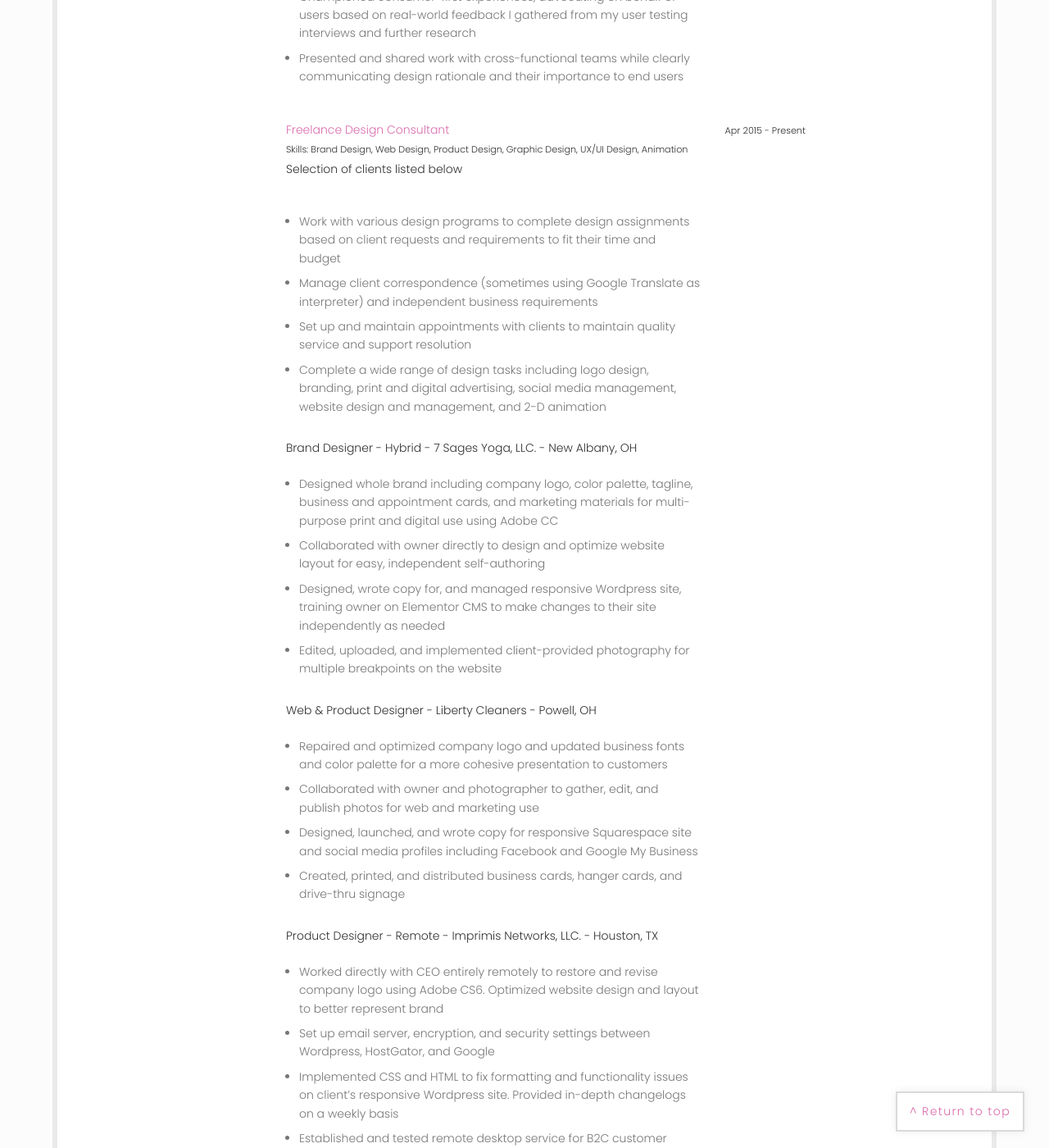
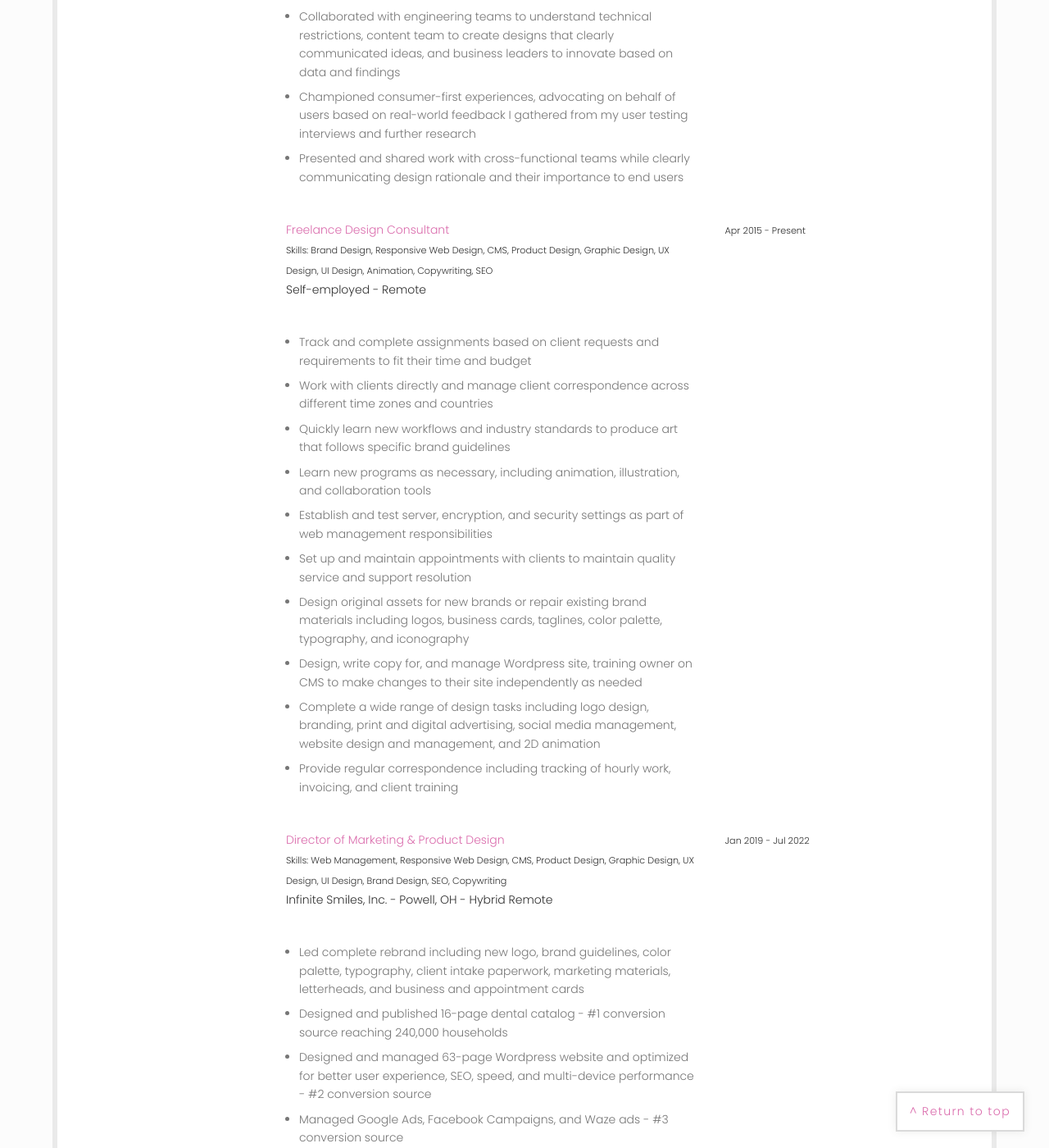
Before and after one commit to Kaedurr/portfolio, a Jekyll site: the page built from resume.html, in a window 1280 px wide and 1400 px high, scrolled down 2656 px. Shown: the whole window at 82% size. Built offline with Jekyll 4.4.1, drawn with Linux system fonts in a browser that asks for light colours; some web fonts are replaced; some of the changed text lies outside the part shown.

Commit message:
Update resume
Updating resume with better formatted print version and updated skills and job descriptions

```diff
--- a/resume.html
+++ b/resume.html
@@ -22,16 +22,16 @@ categories: Kate Durr, Resume
 				   	<img src="img/resume-img-20230117-01.jpg" alt="Kate Durr with purple hair in business suit poses in front of 'The Great Wave off Kanagawa'" class="resp main-image"/>
 			      </div>
 			      <div class="col-md-8 resume-center">
-			      	<div><p><span class="e-heading">Product Designer -- Innovative, Multidisciplined</span><br>
+			      	<div><p><span class="e-heading">Senior Product Designer -- Business, Education, Entertainment</span><br>
 			      	<strong>Tel:</strong> 740.972.0699<br>
 			      	<strong>Email:</strong> katedbee@gmail.com<br></p>
-						<p>A driven & motivated multifunctional designer with experience producing cohesive final products from the ground up by creating interfaces, workflows, products, & brand assets that break molds. I thrive in collaborative, sincere, & passionate creative teams.</p>
+						<p>An innovative and motivated multifunctional designer with experience producing cohesive final products from the ground up by creating interfaces, workflows, products, and brand assets that break molds. I thrive in collaborative, sincere, and passionate creative teams that put people first.</p>
 				 		</div>
 			      </div>
 			    </div><!-- /row -->
 
 					<div class="text-center">
-               	<a href="img/Kate Durr - Resume - 2023 Jan.pdf" class="home-btn btn" target="_blank" rel="noopener noreferrer nofollow">Download resume</a>
+               	<a href="img/Kate Durr - Resume - 2023 Mar.pdf" class="home-btn btn" target="_blank" rel="noopener noreferrer nofollow">Download resume</a>
          		</div>
 	            <br>
 	            <div class="line-symbol"></div>
@@ -71,8 +71,9 @@ categories: Kate Durr, Resume
 				     	<ul class="resume-list">
 				     	<li>Graphic design (7+ years) - business cards, letterheads, multi-format prints, digital design, email campaigns
 						<li>Website design (7+ years) - UX design, wireframing, UI design, layout design, front end development (HTML, CSS)</li>
-						<li>Brand creation & implementation (6+ years) - style guides, color palette, typography, logos, taglines, web presence, signage</li>
-						<li>Print & digital advertisement design (6+ years) - billboards, brochures, magazines, banners</li>
+						<li>Brand creation & implementation (6+ years) - style guides, color palette, typography, logos, taglines, web presence</li>
+						<li>Print advertisement design (6+ years) - signage, billboards, brochures, magazines, banners, conference collateral</li>
+						<li>Digital advertisement design (6+ years) – social media ads, search engine ads, animated billboards</li>
 						<li>Agile methodologies (3+ years) - scrum, Kanban</li>
 						<li>Website management (6+ years) - SEO, analytics, privacy & accessibility, CMS, DNS</li>
 				     	</ul>
@@ -84,8 +85,8 @@ categories: Kate Durr, Resume
 				     	<li>Vector & pixel art (7+ years) - illustrations, iconography, photo outlining</li>
 						<li>2D & 3D animation (3+ years) - iconography, infographics, pixel art</li>
 						<li>3D modeling (4+ years) - character, environment, technical CAD, rigging, texture mapping</li>
-						<li>Creative & technical copywriting (9+ years) - blogs, web content, printed publications, instructional content, scientific studies</li>
-						<li>Photography & videography (3+ years) - product, model, candid, landscape, studio</li>
+						<li>Creative & technical copywriting (9+ years) - blogs, web content, printed publications, instructional content</li>
+						<li>Photography & videography (3+ years) - product, model, studio, landscape, studio management</li>
 						<li>Photo manipulation & editing (7+ years) - masking, filters, touch-ups, realistic, surreal</li>
 				     	</ul>
 				    </span></p>
@@ -140,7 +141,7 @@ categories: Kate Durr, Resume
 			        </div>
 			        <div class="col-md-7">
 				      	<p><span class="e-heading">Product Designer</span><br/>
-				      	<span class="date">Skills: Product Design, Web Design, UX/UI Design, Graphic Design, Brand Design, Animation</span><br/>
+				      	<span class="date">Skills: Product Design, Responsive Web Design, UX Design, UI Design, Graphic Design, Brand Design, Animation, User Testing, Prototyping</span><br/>
 				      	Magenta Technologies, LLC. - Fort Mill, SC - Remote<br/>
 				     		</p>
 				  	  </div>
@@ -162,8 +163,8 @@ categories: Kate Durr, Resume
 
 			        <div class="col-md-7 col-md-offset-2">
 				      	<p><span class="e-heading">Freelance Design Consultant</span><br/>
-				      	<span class="date">Skills: Brand Design, Web Design, Product Design, Graphic Design, UX/UI Design, Animation</span><br/>
-				      	Selection of clients listed below<br/>
+				      	<span class="date">Skills: Brand Design, Responsive Web Design, CMS, Product Design, Graphic Design, UX Design, UI Design, Animation, Copywriting, SEO</span><br/>
+				      	Self-employed - Remote<br/>
 				     		</p>
 				  	  </div>
 				  	  <div class="col-md-3">
@@ -172,49 +173,23 @@ categories: Kate Durr, Resume
 				     <div class="col-md-7 col-md-offset-2">
 				     <p><span class="more">
 				     	<ul class="resume-list">
-				     		<li>Work with various design programs to complete design assignments based on client requests and requirements to fit their time and budget</li>
-				     		<li>Manage client correspondence (sometimes using Google Translate as interpreter) and independent business requirements</li>
-				     		<li>Set up and maintain appointments with clients to maintain quality service and support resolution</li>
-				     		<li>Complete a wide range of design tasks including logo design, branding, print and digital advertising, social media management, website design and management, and 2-D animation</li>
-				     	</ul></span></p>
-				     	<p>Brand Designer - Hybrid - 7 Sages Yoga, LLC. - New Albany, OH
-				     	<span class="more">
-				     	 <ul class="resume-list">
-				     		<li>Designed whole brand including company logo, color palette, tagline, business and appointment cards, and marketing materials for multi-purpose print and digital use using Adobe CC</li>
-				     		<li>Collaborated with owner directly to design and optimize website layout for easy, independent self-authoring</li>
-				     		<li>Designed, wrote copy for, and managed responsive Wordpress site, training owner on Elementor CMS to make changes to their site independently as needed</li>
-				     		<li>Edited, uploaded, and implemented client-provided photography for multiple breakpoints on the website</li>
-				     	</ul></span></p>
-				     	<p>Web & Product Designer - Liberty Cleaners - Powell, OH
-				     	<span class="more">
-				     	 <ul class="resume-list">
-				     		<li>Repaired and optimized company logo and updated business fonts and color palette for a more cohesive presentation to customers</li>
-				     		<li>Collaborated with owner and photographer to gather, edit, and publish photos for web and marketing use</li>
-				     		<li>Designed, launched, and wrote copy for responsive Squarespace site and social media profiles including Facebook and Google My Business</li>
-				     		<li>Created, printed, and distributed business cards, hanger cards, and drive-thru signage</li>
-				     	</ul></span></p>
-				     	<p>Product Designer - Remote - Imprimis Networks, LLC. - Houston, TX
-				     	<span class="more">
-				     	 <ul class="resume-list">
-				     		<li>Worked directly with CEO entirely remotely to restore and revise company logo using Adobe CS6. Optimized website design and layout to better represent brand</li>
-				     		<li>Set up email server, encryption, and security settings between Wordpress, HostGator, and Google</li>
-				     		<li>Implemented CSS and HTML to fix formatting and functionality issues on client’s responsive Wordpress site. Provided in-depth changelogs on a weekly basis</li>
-				     		<li>Established and tested remote desktop service for B2C customer support</li>
-				     	</ul></span></p>
-				     	<p>Pixel-Art Animator - Remote - Stern Pinball, Inc. - Chicago, IL
-				     	<span class="more">
-				     	 <ul class="resume-list">
-				     		<li>Illustrated a total of 55 pixel-art panels for 5 separate gameplay scenarios at 12 fps using Adobe Photoshop CS6 and Cosmigo Pro Motion 6.5</li>
-				     		<li>Met strict palette restrictions conforming to a retro-style, 16-bit LED marquee display</li>
-				     		<li>Collaborated closely with Stern Pinball, Inc. animators to produce art that followed Sony Pictures and Marvel Comics brand guidelines</li>
-				     		<li>Completed work entirely remotely, maintaining effective communication with Stern Pinball staff</li>
+				     		<li>Track and complete assignments based on client requests and requirements to fit their time and budget</li>
+							<li>Work with clients directly and manage client correspondence across different time zones and countries</li>
+							<li>Quickly learn new workflows and industry standards to produce art that follows specific brand guidelines</li>
+							<li>Learn new programs as necessary, including animation, illustration, and collaboration tools</li>
+							<li>Establish and test server, encryption, and security settings as part of web management responsibilities</li>
+							<li>Set up and maintain appointments with clients to maintain quality service and support resolution</li>
+							<li>Design original assets for new brands or repair existing brand materials including logos, business cards, taglines, color palette, typography, and iconography</li>
+							<li>Design, write copy for, and manage Wordpress site, training owner on CMS to make changes to their site independently as needed</li>
+							<li>Complete a wide range of design tasks including logo design, branding, print and digital advertising, social media management, website design and management, and 2D animation</li>
+							<li>Provide regular correspondence including tracking of hourly work, invoicing, and client training</li>
 				     	</ul></span></p>
 			        </div>
 
 			        <div class="col-md-7 col-md-offset-2">
 				      	<p><span class="e-heading">Director of Marketing & Product Design</span><br/>
-				      	<span class="date">Skills: Web Management, Web Design, Product Design, Graphic Design, UX/UI Design, Brand Design</span><br/>
-				      	Infinite Smiles, Inc. - Powell, OH - Hybrid<br/>
+				      	<span class="date">Skills: Web Management, Responsive Web Design, CMS, Product Design, Graphic Design, UX Design, UI Design, Brand Design, SEO, Copywriting</span><br/>
+				      	Infinite Smiles, Inc. - Powell, OH - Hybrid Remote<br/>
 				     		</p>
 				  	  </div>
 				  	  <div class="col-md-3">
@@ -236,8 +211,8 @@ categories: Kate Durr, Resume
 
 			        <div class="col-md-7 col-md-offset-2">
 				     		<p><span class="e-heading">Product Manager</span><br/>
-				     		<span class="date">Skills: UX/UI Design, Graphic Design, Web Design, Copywriting, Photography Management</span><br/>
-					 		Cardinal Health, Inc. - Columbus, OH - On-Location<br/>
+				     		<span class="date">Skills: UX Design, UI Design, Graphic Design, Responsive Web Design, User Testing, Copywriting, Photography Management, User Testing, Prototyping</span><br/>
+					 		Cardinal Health, Inc. - Columbus, OH - On-site<br/>
 				     		</p>
 				  	  </div>
 				  	  <div class="col-md-3">
```
Also changed, not shown: other parts of resume.html (+2 -2 lines), 2 other files.
